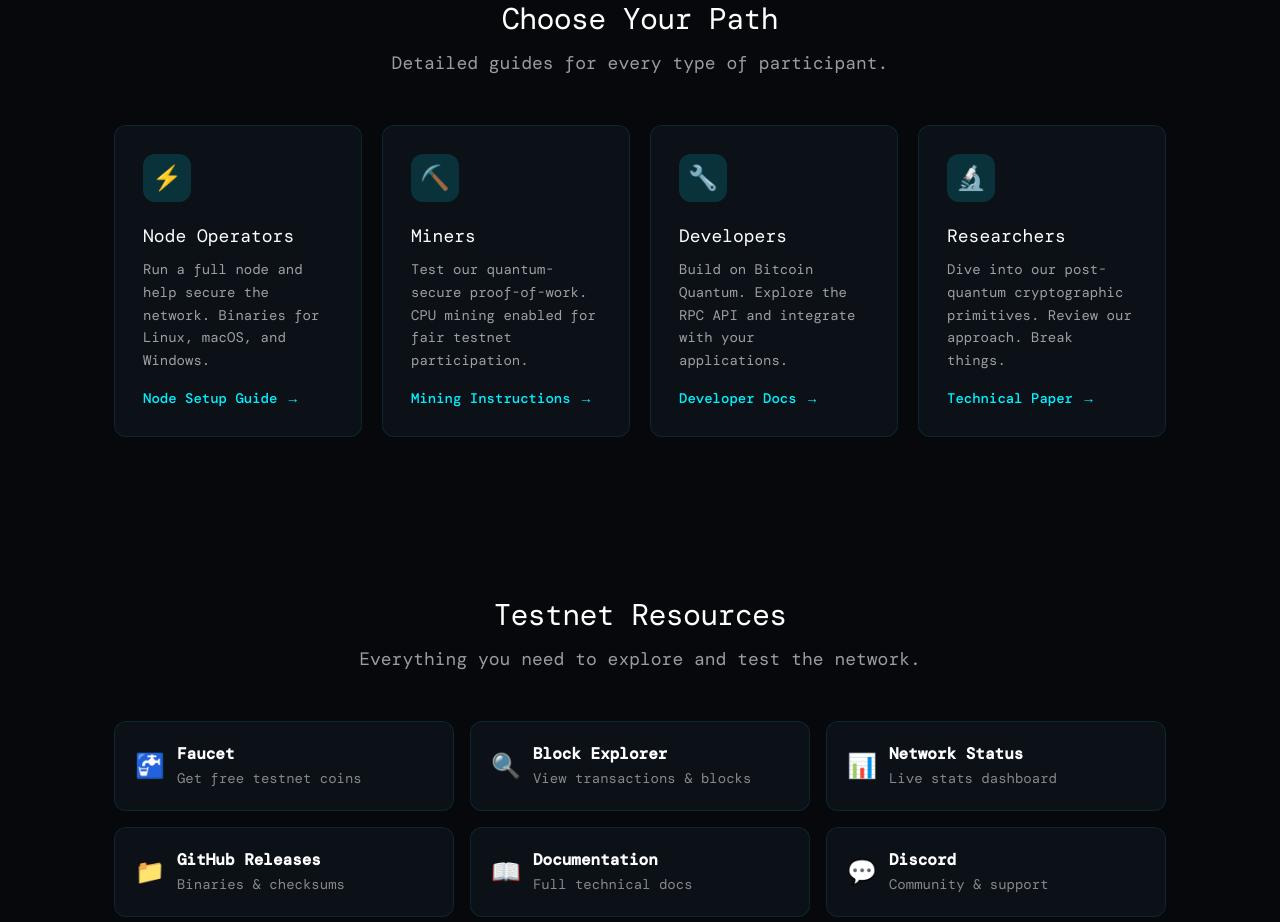
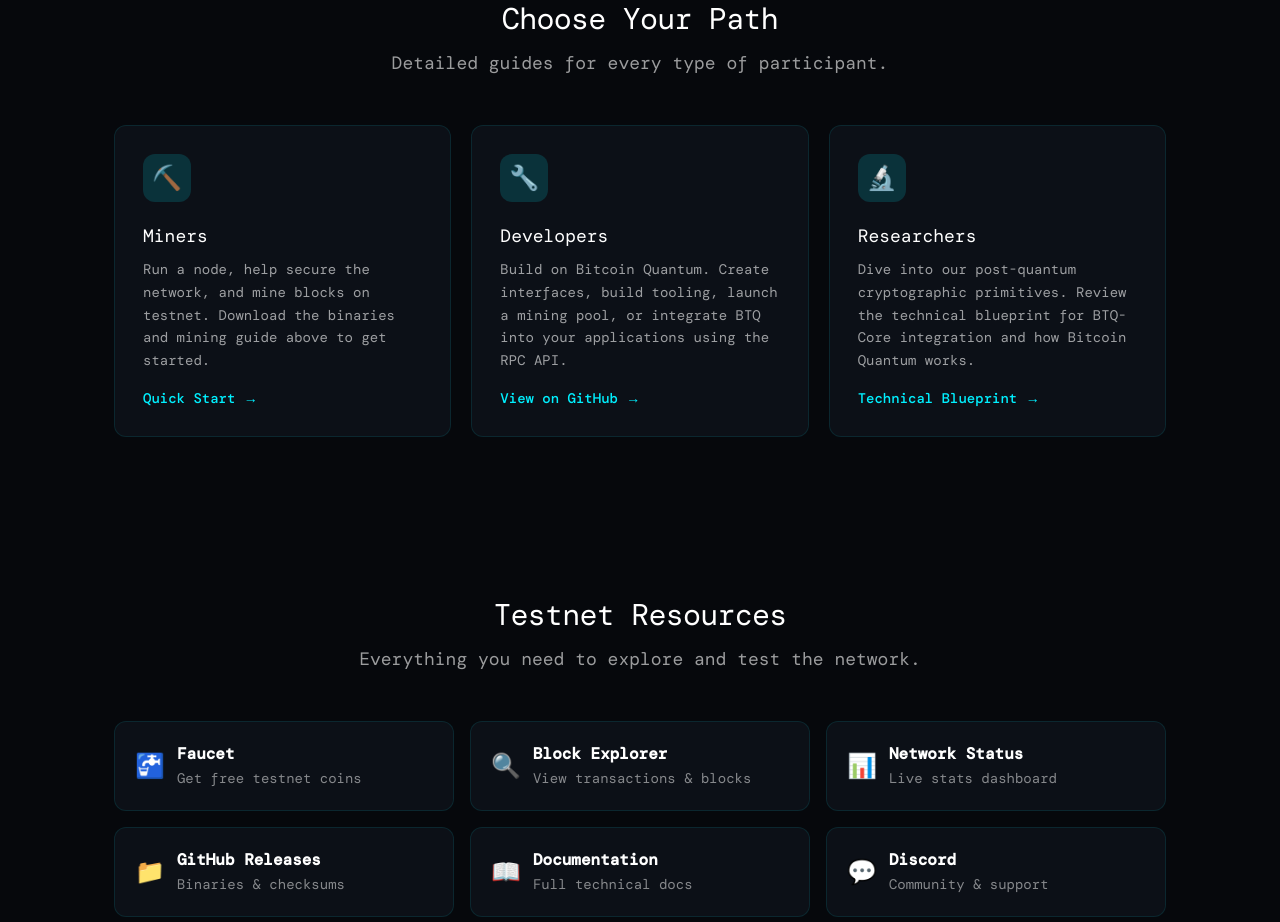
Before and after one commit to en-tropyc/bitcoin-quantum-website, a Next.js app: page /testnet in a window 1280 px wide. Shown: the part 1420-2342 px from the top of the page. Built offline with nearby package versions, Linux system fonts and the light colour scheme; a web font is replaced by a local one.

Commit message:
Consolidate Choose Your Path section and add external links

```diff
--- a/src/app/testnet/page.tsx
+++ b/src/app/testnet/page.tsx
@@ -3,32 +3,27 @@
 
 const participantGuides = [
   {
-    icon: "⚡",
-    title: "Node Operators",
-    description: "Run a full node and help secure the network. Binaries for Linux, macOS, and Windows.",
-    link: "#",
-    linkText: "Node Setup Guide →",
-  },
-  {
     icon: "⛏️",
     title: "Miners",
-    description: "Test our quantum-secure proof-of-work. CPU mining enabled for fair testnet participation.",
-    link: "#",
-    linkText: "Mining Instructions →",
+    description: "Run a node, help secure the network, and mine blocks on testnet. Download the binaries and mining guide above to get started.",
+    link: "#quickstart",
+    linkText: "Quick Start →",
   },
   {
     icon: "🔧",
     title: "Developers",
-    description: "Build on Bitcoin Quantum. Explore the RPC API and integrate with your applications.",
-    link: "#",
-    linkText: "Developer Docs →",
+    description: "Build on Bitcoin Quantum. Create interfaces, build tooling, launch a mining pool, or integrate BTQ into your applications using the RPC API.",
+    link: "https://github.com/btq-ag/btq-core",
+    linkText: "View on GitHub →",
+    external: true,
   },
   {
     icon: "🔬",
     title: "Researchers",
-    description: "Dive into our post-quantum cryptographic primitives. Review our approach. Break things.",
-    link: "#",
-    linkText: "Technical Paper →",
+    description: "Dive into our post-quantum cryptographic primitives. Review the technical blueprint for BTQ-Core integration and how Bitcoin Quantum works.",
+    link: "https://github.com/btq-ag/BTQ-Core/blob/master/WHITEPAPER_INTEGRATION_DESIGN.md",
+    linkText: "Technical Blueprint →",
+    external: true,
   },
 ];
 
@@ -185,11 +180,13 @@
               <p className="text-white/60 text-lg">Detailed guides for every type of participant.</p>
             </div>
 
-            <div className="grid grid-cols-1 sm:grid-cols-2 lg:grid-cols-4 gap-5">
+            <div className="grid grid-cols-1 sm:grid-cols-2 lg:grid-cols-3 gap-5">
               {participantGuides.map((guide) => (
                 <a
                   key={guide.title}
                   href={guide.link}
+                  target={guide.external ? '_blank' : undefined}
+                  rel={guide.external ? 'noopener noreferrer' : undefined}
                   className="block bg-[#0c1017] border border-[rgba(0,240,255,0.1)] rounded-xl p-7 hover:border-[rgba(0,240,255,0.25)] hover:bg-[#111820] hover:-translate-y-1 transition-all group"
                 >
                   <div className="w-12 h-12 bg-[rgba(0,240,255,0.15)] rounded-xl flex items-center justify-center text-2xl mb-5">
```
